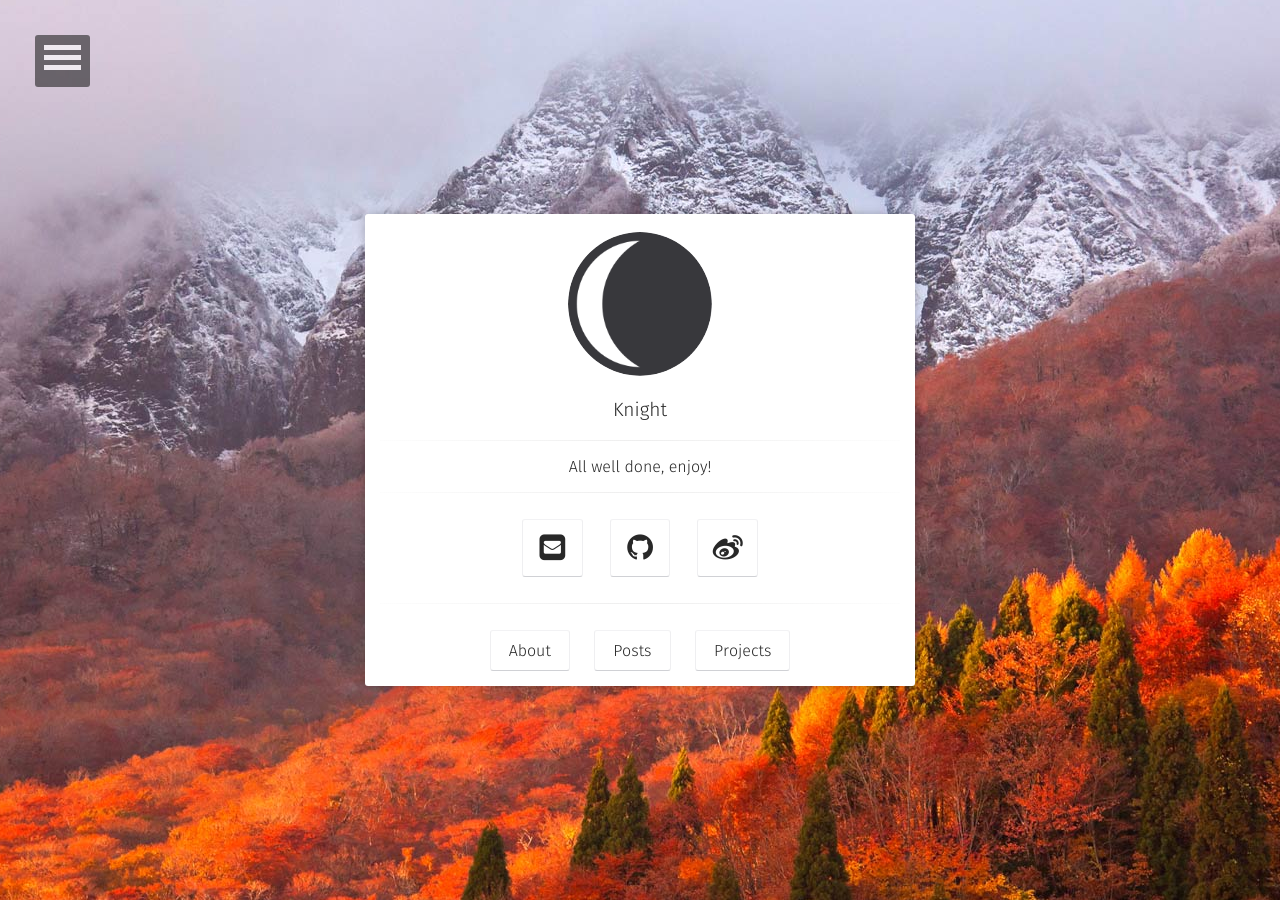
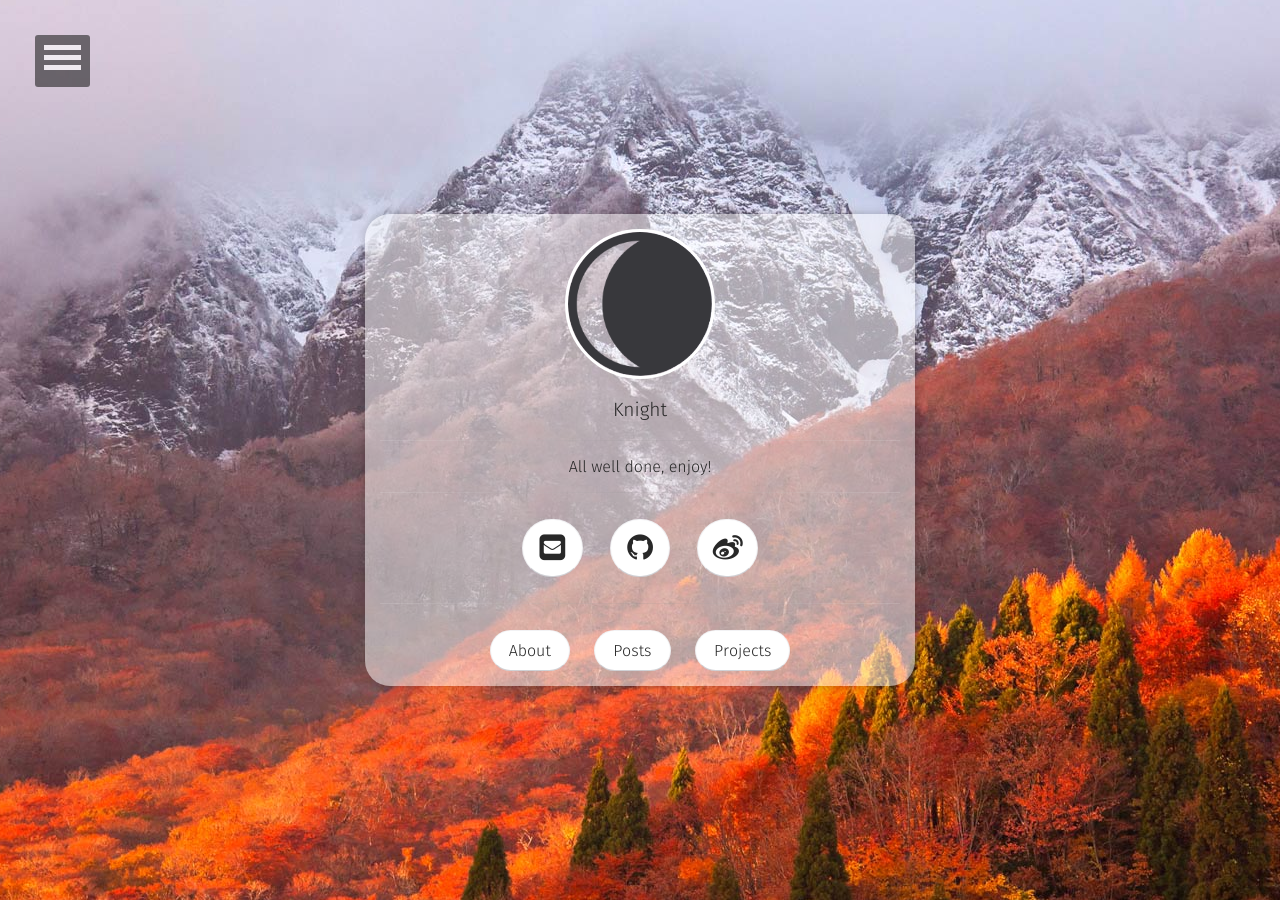
Before and after one commit to Knight-boy/knight, a Jekyll site: the page built from index.html, in a window 1280 px wide. Built offline with Jekyll 4.4.1, drawn with Linux system fonts in a browser that asks for light colours; some web fonts are replaced.

Commit message:
modify the style

```diff
--- a/_sass/elements.scss
+++ b/_sass/elements.scss
@@ -3,7 +3,7 @@
 	display: inline-block;
 	border: 1px solid;
 	border-color: rgba($color_mercury,0.5) rgba($color_bon_jour,0.5) $color_mischka;
-	border-radius: 3px;
+	border-radius: 29px;
 	text-decoration: none;
 	background: $white;
 	color: $color_shark;
--- a/_sass/site.scss
+++ b/_sass/site.scss
@@ -75,10 +75,10 @@ body {
 	padding-right: 15px;
 	padding-left: 15px;
 	@include center-block();
-	background-color: $white;
+	background: rgba(255,255,255,0.5);
 	color: $color_shark;
 	z-index: 1;
-	border-radius: 3px;
+	border-radius: 25px;
 	box-shadow: 0 0 10px 0 rgba($color_shark,0.3);
 	@include transition(.5s);
 	@media #{$small} {
@@ -104,7 +104,7 @@ body {
 	width: 75%;
 	max-width: 850px;
 	margin: 4rem auto;
-	background: $color_grey;
+	background: rgba(255,255,255,0.6);
 	color: $color_tuatara;
 	padding: 2em;
 	border-radius: 15px;
```
